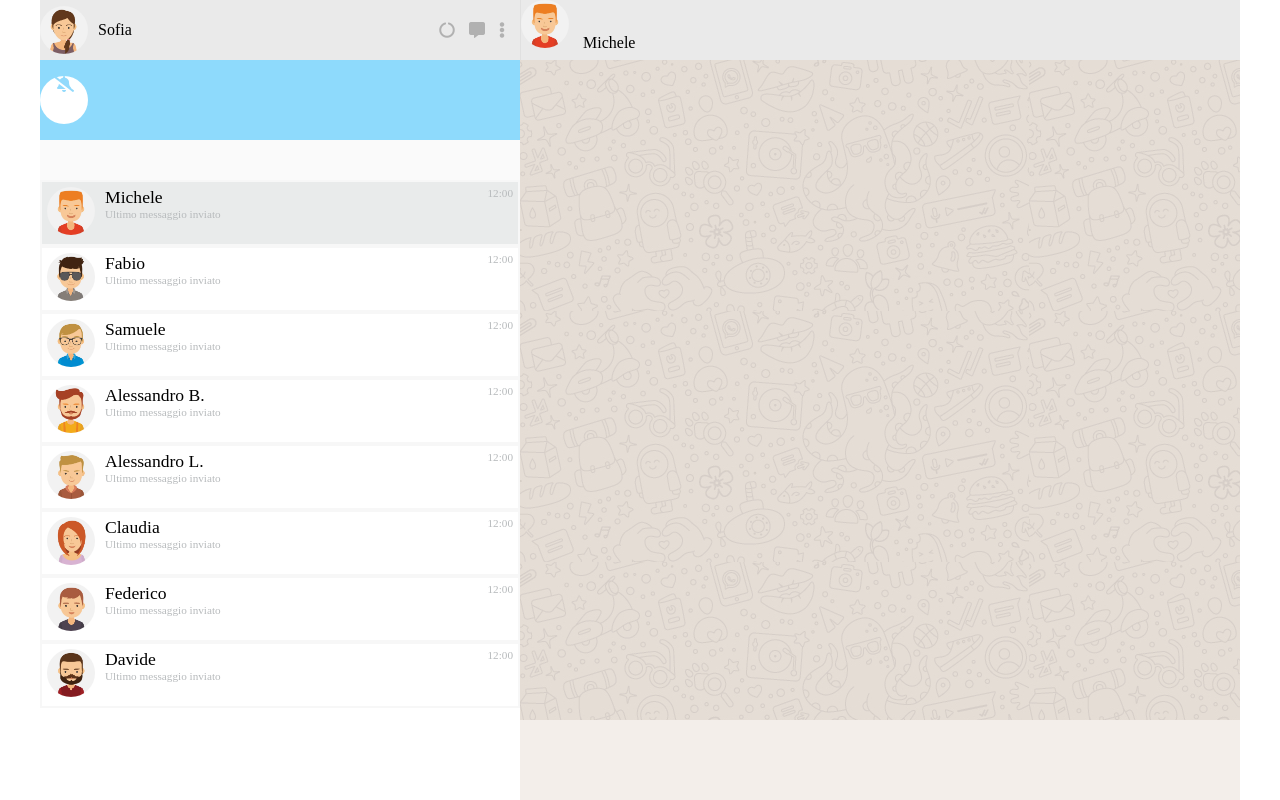
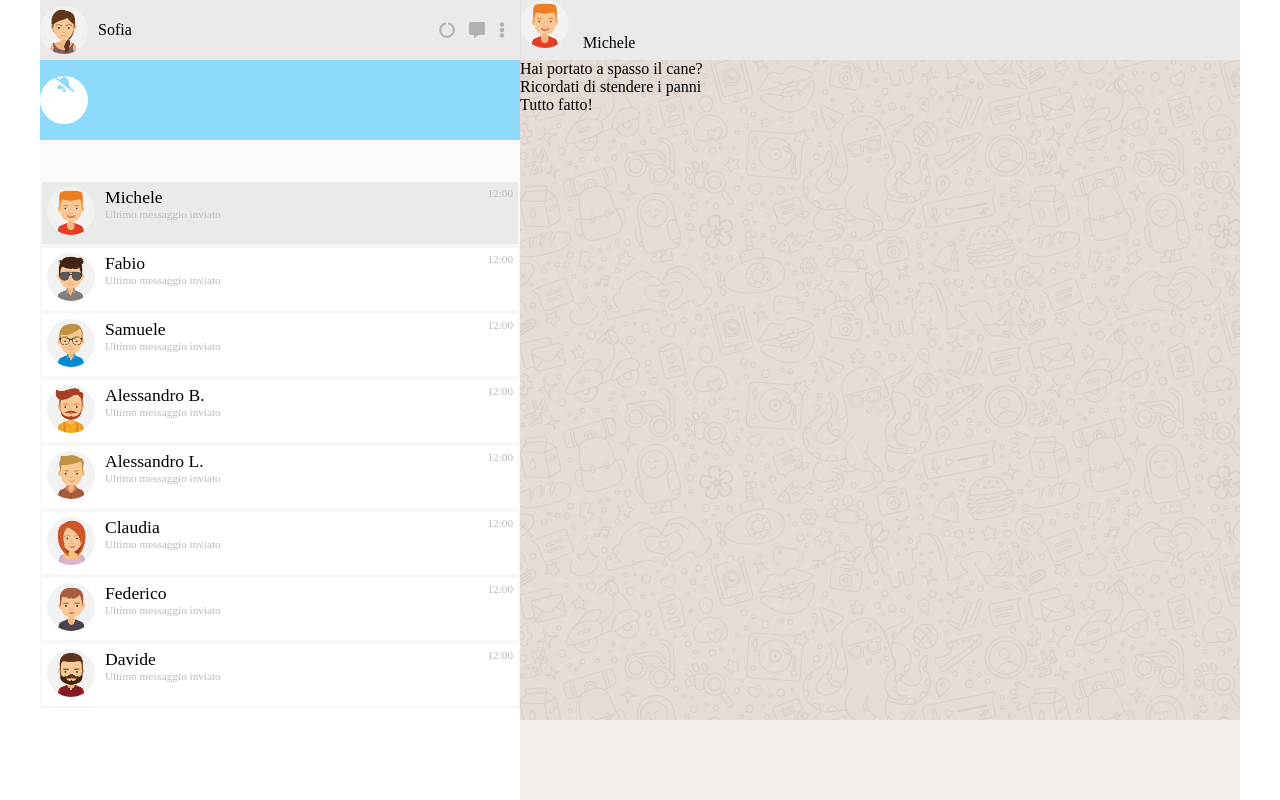
Before and after one commit to Denis-92/vue-boolzapp, a plain HTML site: page index.html in a window 1280 px wide. Drawn offline with nearby package versions, Linux system fonts and the light colour scheme.

Commit message:
aggiunto cronologia chat

```diff
--- a/index.html
+++ b/index.html
@@ -103,7 +103,9 @@
 
                 <!-- CHAT DISPLAY -->
                 <section id="chat-display">
-
+                    <div v-for="chat in contacts[selectedContact].messages">
+                        {{ chat.message }}
+                    </div>
                 </section>
                 <!-- /CHAT DISPLAY -->
 
```
